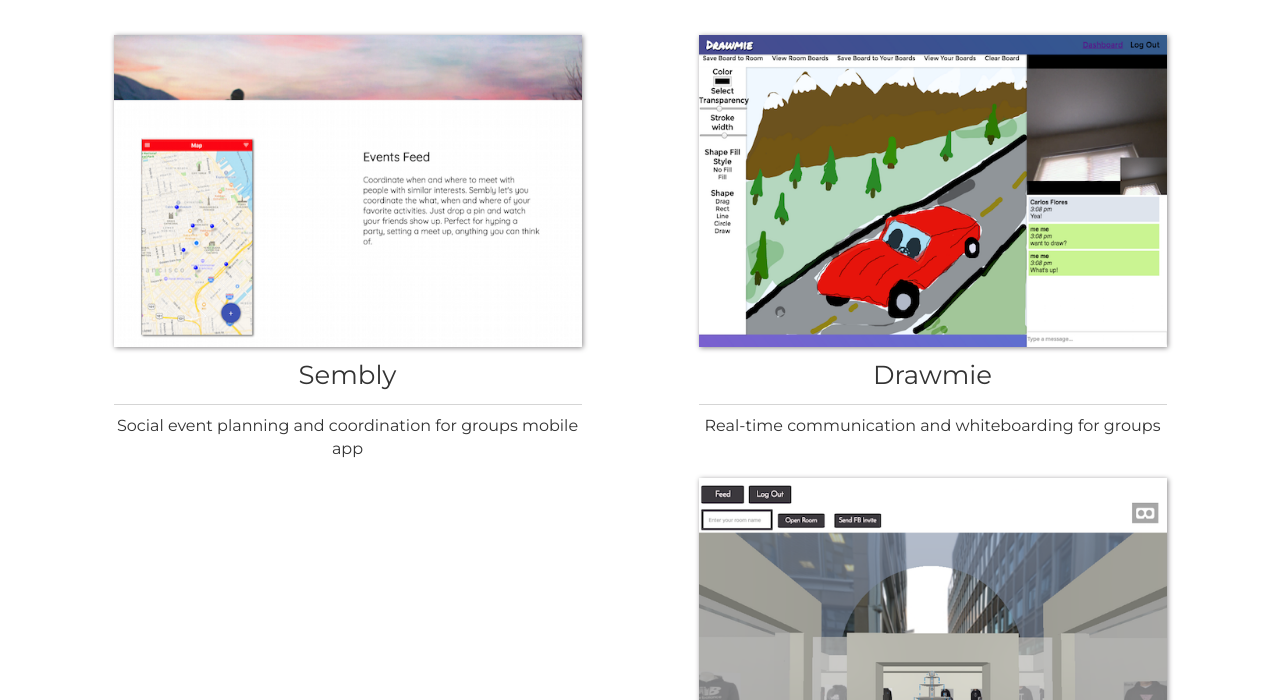
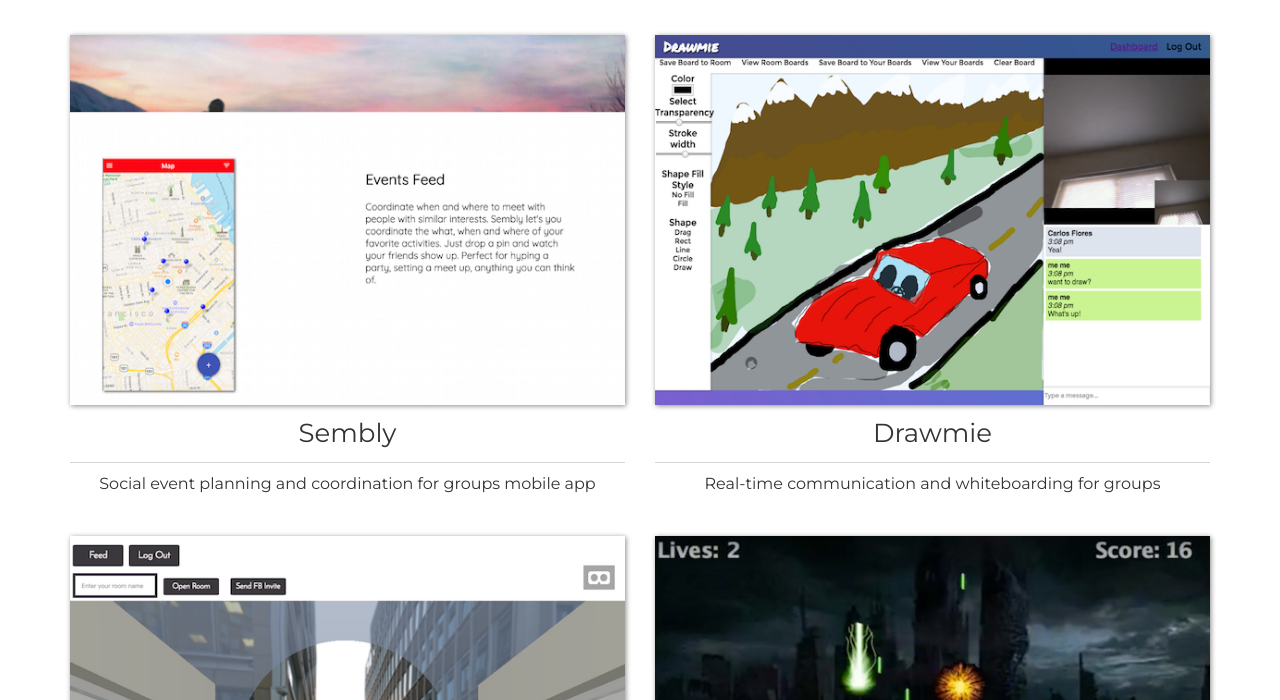
Before and after one commit to caflores1094/carlos-flores-portfolio, a website: page client/work.html in a window 1280 px wide. Shown: the part 580-1280 px from the top of the page. Drawn offline with nearby package versions, Linux system fonts and the light colour scheme.

Commit message:
Style change

```diff
--- a/client/assets/css/style.css
+++ b/client/assets/css/style.css
@@ -227,7 +227,6 @@
 /* Gallery */
 .gallery {
   margin-top: 30px;
-  padding: 0px 5% 0px 5%;
 }
 
 .gallery img:hover {
```
